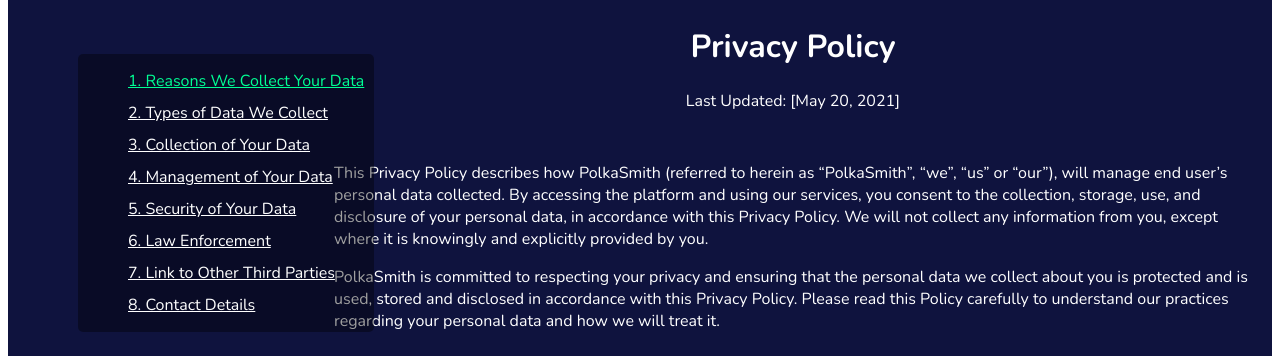
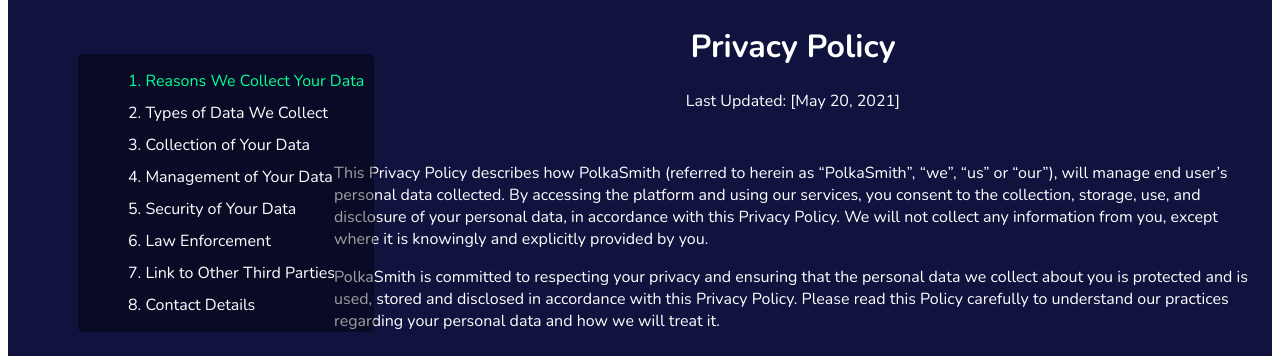
Before and after one commit to hoangnl2112/auction-form, a Vue app: page /#/privacy in a window 1280 px wide. Shown: the part 275-631 px from the top of the page. Built offline with nearby package versions, Linux system fonts and the light colour scheme; no server answers; what vue-notification would draw is missing.

Commit message:
fix scroll policy

```diff
--- a/src/views/PrivacyPolicy.vue
+++ b/src/views/PrivacyPolicy.vue
@@ -2,14 +2,14 @@
     <div class="policy-container">
       <div class="policy-link">
         <ul class="policy-menu">
-          <li :class="selectedMenu === 1 ? 'policy-selected' : ''"><a @click="selectedMenu = 1" href="#policy-1">1. Reasons We Collect Your Data</a></li>
-          <li :class="selectedMenu === 2 ? 'policy-selected' : ''"><a @click="selectedMenu = 2" href="#policy-2">2. Types of Data We Collect</a></li>
-          <li :class="selectedMenu === 3 ? 'policy-selected' : ''"><a @click="selectedMenu = 3" href="#policy-3">3. Collection of Your Data</a></li>
-          <li :class="selectedMenu === 4 ? 'policy-selected' : ''"><a @click="selectedMenu = 4" href="#policy-4">4. Management of Your Data</a></li>
-          <li :class="selectedMenu === 5 ? 'policy-selected' : ''"><a @click="selectedMenu = 5" href="#policy-5">5. Security of Your Data</a></li>
-          <li :class="selectedMenu === 6 ? 'policy-selected' : ''"><a @click="selectedMenu = 6" href="#policy-6">6. Law Enforcement</a></li>
-          <li :class="selectedMenu === 7 ? 'policy-selected' : ''"><a @click="selectedMenu = 7" href="#policy-7">7. Link to Other Third Parties</a></li>
-          <li :class="selectedMenu === 8 ? 'policy-selected' : ''"><a @click="selectedMenu = 8" href="#policy-8">8. Contact Details</a></li>
+          <li :class="selectedMenu === 1 ? 'policy-selected' : ''"><a @click="select(1)" >1. Reasons We Collect Your Data</a></li>
+          <li :class="selectedMenu === 2 ? 'policy-selected' : ''"><a @click="select(2)" >2. Types of Data We Collect</a></li>
+          <li :class="selectedMenu === 3 ? 'policy-selected' : ''"><a @click="select(3)" >3. Collection of Your Data</a></li>
+          <li :class="selectedMenu === 4 ? 'policy-selected' : ''"><a @click="select(4)" >4. Management of Your Data</a></li>
+          <li :class="selectedMenu === 5 ? 'policy-selected' : ''"><a @click="select(5)" >5. Security of Your Data</a></li>
+          <li :class="selectedMenu === 6 ? 'policy-selected' : ''"><a @click="select(6)" >6. Law Enforcement</a></li>
+          <li :class="selectedMenu === 7 ? 'policy-selected' : ''"><a @click="select(7)" >7. Link to Other Third Parties</a></li>
+          <li :class="selectedMenu === 8 ? 'policy-selected' : ''"><a @click="select(8)" >8. Contact Details</a></li>
         </ul>
       </div>
       <div class="policy-content">
@@ -106,6 +106,12 @@
     return {
       selectedMenu: 1
     }
+  },
+  methods: {
+    select (val) {
+      this.selectedMenu = 1
+      document.getElementById('policy-' + val).scrollIntoView();
+    }
   }
 }
 </script>
```
